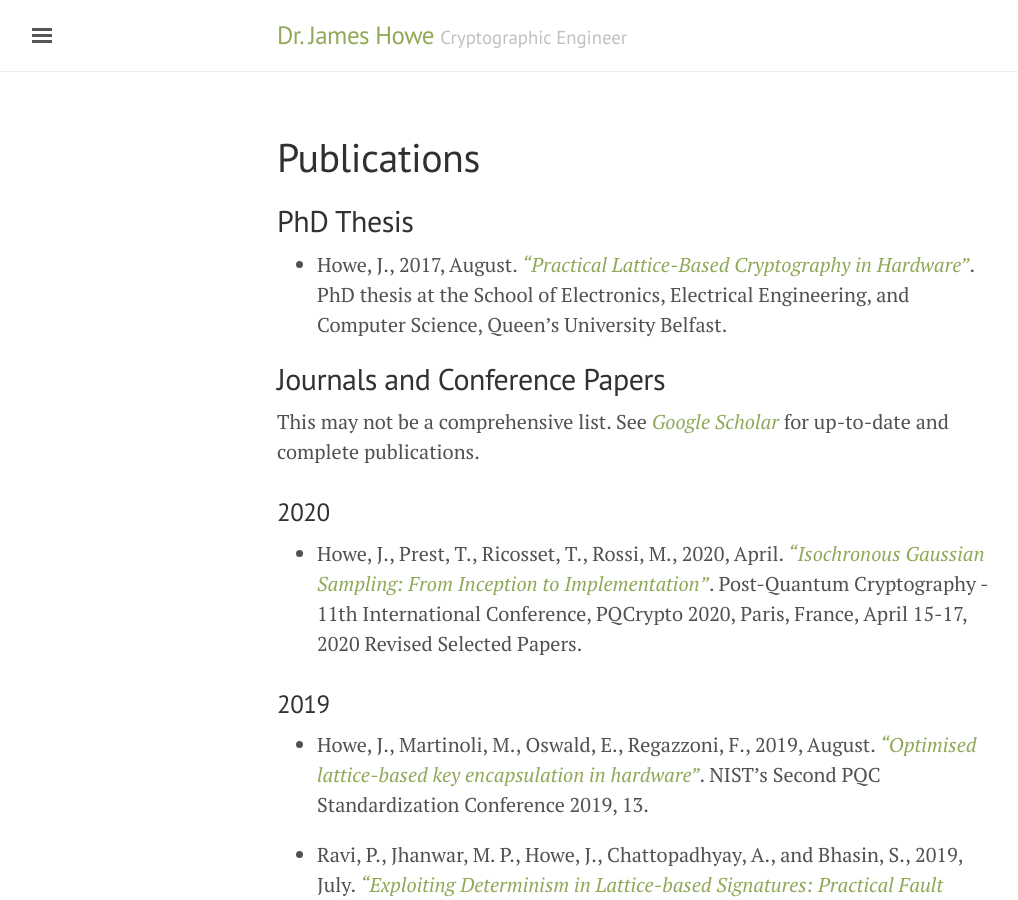
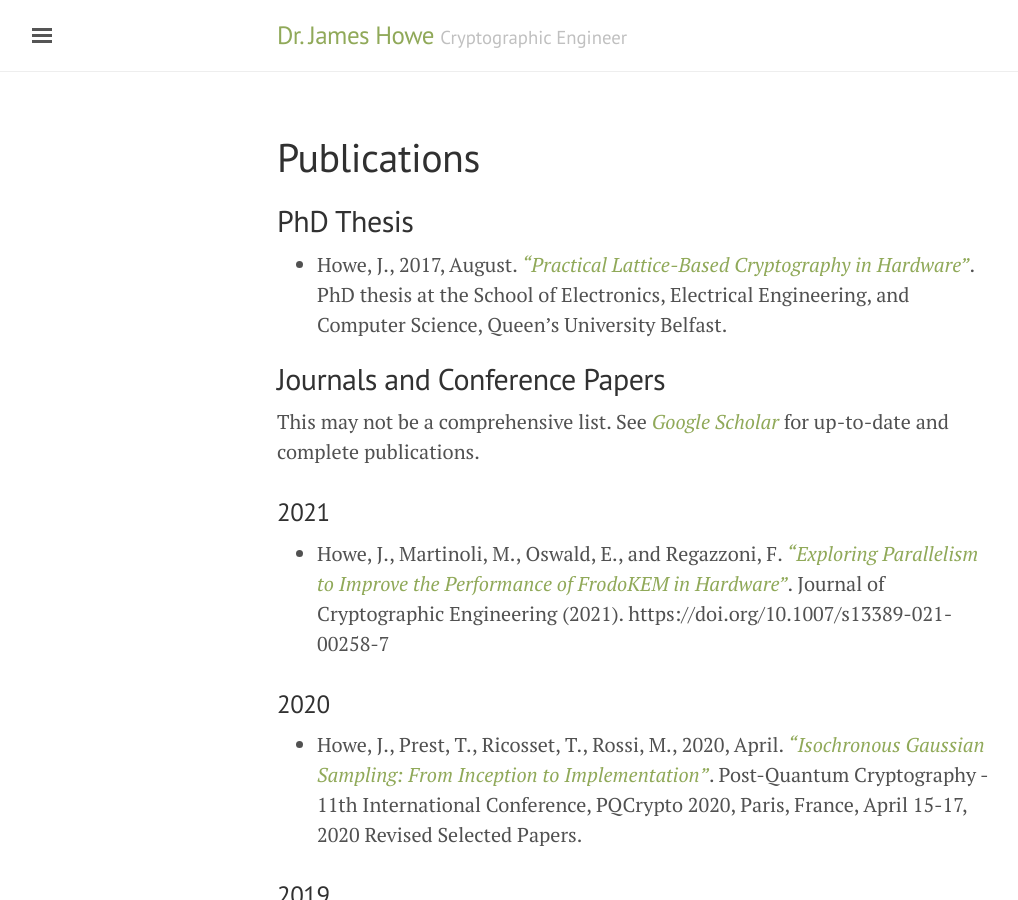
Before and after one commit to jameshoweee/jameshoweee.github.io, a Jekyll site: the page built from papers.md, in a window 1280 px wide and 900 px high. Shown: the whole window, without its empty margins (3-1021 px from the left). Built offline with Jekyll 4.4.1, drawn with Linux system fonts in a browser that asks for light colours.

Commit message:
Update papers.md

```diff
--- a/papers.md
+++ b/papers.md
@@ -10,6 +10,9 @@ permalink: /publications/
 ## Journals and Conference Papers
 This may not be a comprehensive list.
 See [*Google Scholar*](https://scholar.google.co.uk/citations?user=LItUNn4AAAAJ&hl=en) for up-to-date and complete publications.
+
+### 2021
+* Howe, J., Martinoli, M., Oswald, E., and Regazzoni, F. [*"Exploring Parallelism to Improve the Performance of FrodoKEM in Hardware"*](files/Howe2021_Article_ExploringParallelismToImproveT.pdf). Journal of Cryptographic Engineering (2021). https://doi.org/10.1007/s13389-021-00258-7
 
 ### 2020
 * Howe, J., Prest, T., Ricosset, T., Rossi, M., 2020, April. [*"Isochronous Gaussian Sampling: From Inception to Implementation"*](https://eprint.iacr.org/2019/1411). Post-Quantum Cryptography - 11th International Conference, PQCrypto 2020, Paris, France, April 15-17, 2020 Revised Selected Papers.
```
